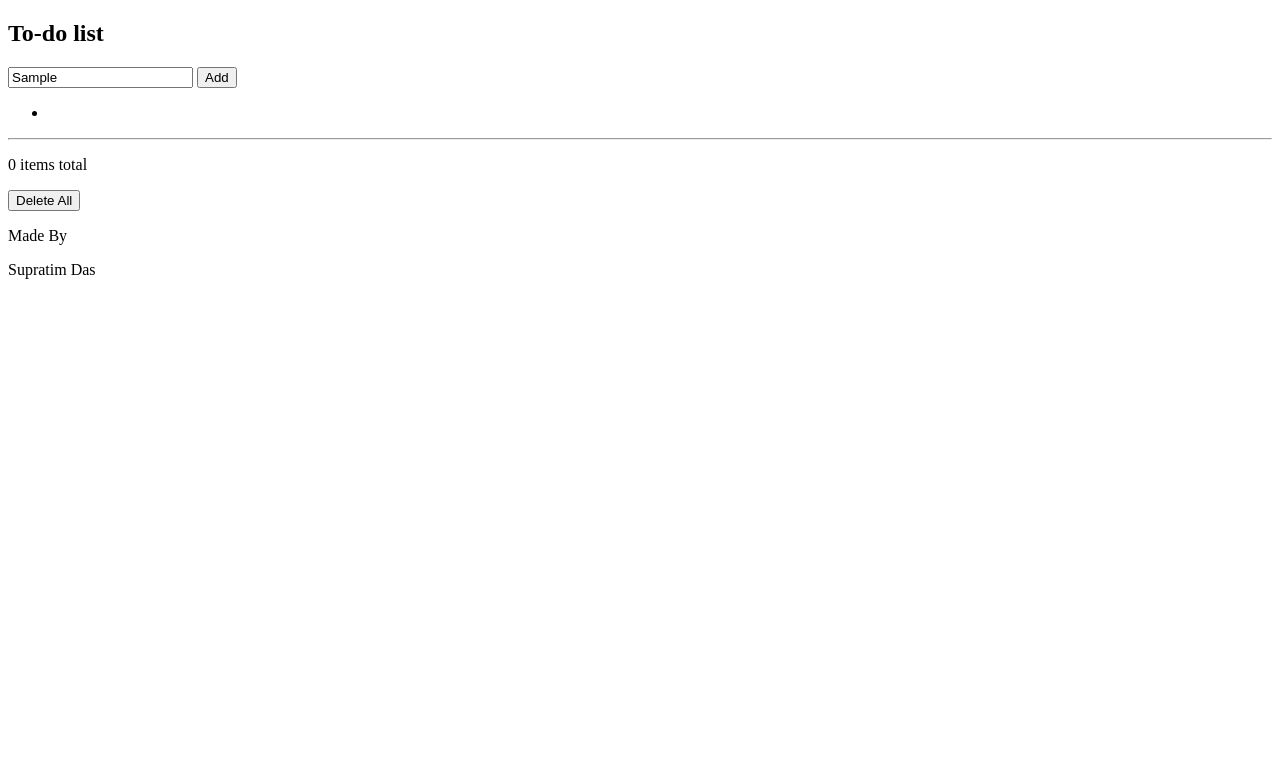
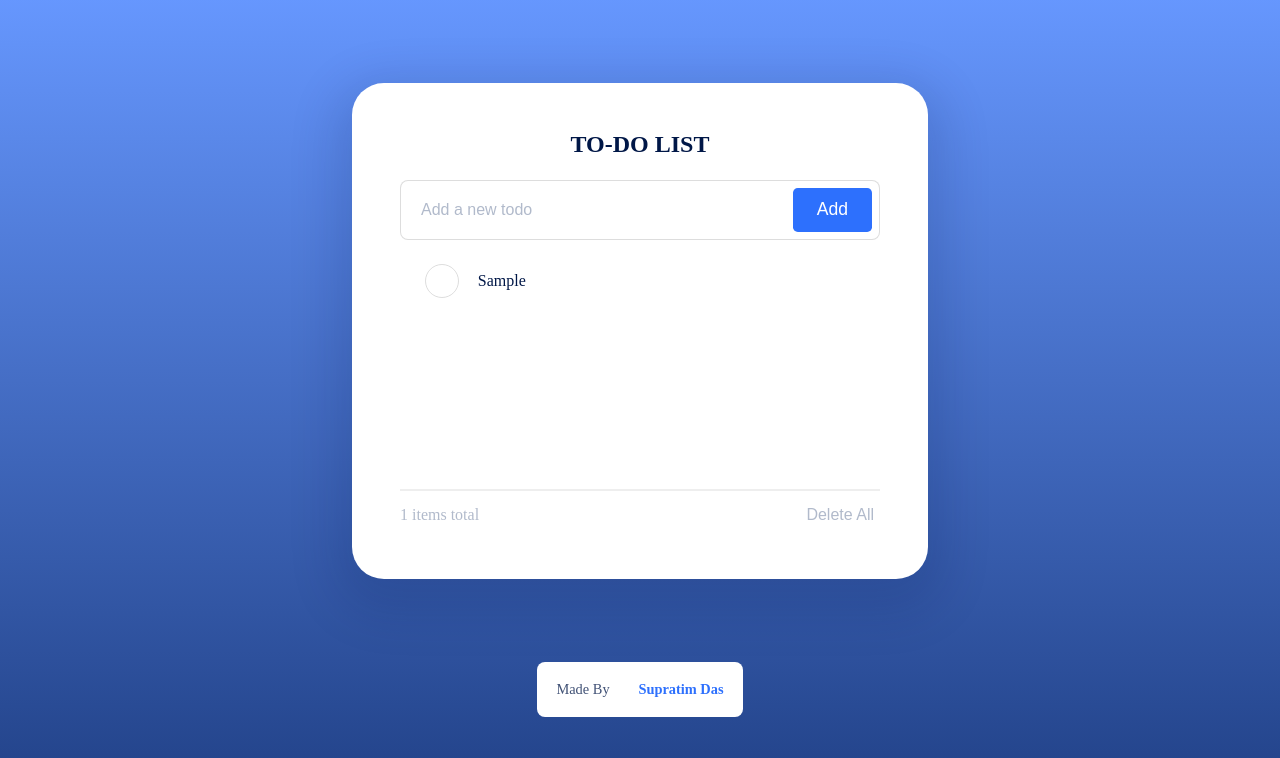
Before and after one commit to SupratimDas20/todo-application, a plain HTML site: page index.html in a window 1280 px wide. Both pictures are taken after typing "Sample" into the empty fields and a click on the button "Add". Drawn offline with Linux system fonts and the light colour scheme.

Commit message:
task done

```diff
--- a/index.html
+++ b/index.html
@@ -1,30 +1,27 @@
 <!DOCTYPE html>
 <html lang="en">
+
 <head>
     <meta charset="UTF-8">
     <meta name="viewport" content="width=device-width, initial-scale=1.0">
-    <link rel = "stylesheet" href="./style.css"/>
-    <script src ="script.js" defer></script>
-    <title>Todo List</title>
+    <link rel="stylesheet" href="./style.css">
+    <script src="./script.js" defer></script>
+    <title>Todo</title>
 </head>
+
 <body>
-    <section class ="todo">
+    <section class="todo">
         <h2>To-do list</h2>
         <div class="input">
-            <input
-            type="text"
-            class="input-field"
-            id="todoInput"
-            placeholder="Add a new todo"
-            />
+            <input type="text" class="input-field" id="todoInput" placeholder="Add a new todo" />
             <button class="btn">Add</button>
         </div>
         <ul class="scroll">
-            <li id="todolist"></li>
+            <li id="todoList"></li>
         </ul>
         <div>
-            <hr class="counter"/>
-            <div class = "counter-container">
+            <hr class="counter" />
+            <div class="counter-container">
                 <p><span id="todoCount">0</span> items total</p>
                 <button id="deleteButton">Delete All</button>
             </div>
@@ -37,4 +34,5 @@
         </div>
     </footer>
 </body>
+
 </html>
--- a/script.js
+++ b/script.js
@@ -4,42 +4,80 @@ let todo = JSON.parse(localStorage.getItem("todo")) || [];
 const todoInput = document.getElementById("todoInput");
 const todoList = document.getElementById("todoList");
 const todoCount = document.getElementById("todoCount");
-const addButton = document.getElementById("addButton");
+const addButton = document.querySelector(".btn");
 const deleteButton = document.getElementById("deleteButton");
 
 //Initialize
 document.addEventListener("DOMContentLoaded", function () {
     addButton.addEventListener("click", addTask);
     todoInput.addEventListener("keydown", function (event) {
-        if (event.key == "Enter") {
+        if (event.key === "Enter") {
             event.preventDefault();//Prevents default Enter key behavior
             addTask();
         }
     });
-    deleteButton.addEventListener(cancelIdleCallback, deleteAllTask);
+    deleteButton.addEventListener("click", deleteAllTask);
     displayTask();
 });
 
 function addTask() {
-
+    const newTask = todoInput.value.trim();
+    if (newTask !== "") {
+        todo.push({ text: newTask, disabled: false });
+        saveToLocalStorage();
+        todoInput.value = "";
+        displayTask();
+    }
 }
 
 function displayTask() {
-
+    todoList.innerHTML = "";
+    todo.forEach((item, index) => {
+        const p = document.createElement("p");
+        p.innerHTML = `
+        <div class="todo-container">
+        <input type="checkbox" class="todo-checkbox" id="input-${index}"${item.disabled ? "checked" : ""}>
+        <p id="todo-${index}" class= "${item.disabled ? "disabled" : ""} onclick="editTask(${index})">${item.text} </p>
+        </div>`;
+        p.querySelector(".todo-checkbox").addEventListener("change", () =>
+            toggleTask(index));
+        todoList.appendChild(p);
+    });
+    todoCount.textContent = todo.length;
 }
 
-function editTask() {
+function editTask(index) {
+    const todoItem = document.getElementById(`todo-${index}`);
+    const existingText = todo[index].text;
+    const inputElement = document.createElement("input");
 
+    inputElement.value = existingText;
+    todoItem.replaceWith(inputElement);
+    inputElement.focus();
+
+    inputElement.addEventListener("blur", function () {
+        const updatedText = inputElement.value.trim();
+        if (updatedText) {
+            todo[index].text = updatedText;
+            saveToLocalStorage();
+        }
+        displayTask();
+    });
 }
 
-function toggleTask() {
-
+function toggleTask(index) {
+    todo[index].disabled = !todo[index].disabled;
+    saveToLocalStorage();
+    displayTask();
 }
 
 function deleteAllTask() {
-
+    todo = [];
+    saveToLocalStorage();
+    displayTask();
 }
 
 function saveToLocalStorage() {
+    localStorage.setItem("todo", JSON.stringify(todo));
 
 }
--- a/style.css
+++ b/style.css
@@ -0,0 +1,206 @@
+:root{
+    --gradient:linear-gradient(
+        180deg,
+        rgba(45, 112, 253, 0.73) 0%,
+        #214187 100%
+    );
+    --dark:#001747;
+    --grey:#b1bacb;
+    --grey-border:rgba(210,210,210,0.75);
+    --grey-light:#eeeeee;
+    --grey-dark:#405175;
+    --blue:#2d70fd;
+    --green:#00d8a7;
+    --white:#ffffff;
+}
+
+body{
+    background:var(--gradient);
+    margin:0;
+    height: 100vh;
+    display:flex;
+    flex-direction: column;
+    justify-content: space-evenly;
+    align-items:center ;
+}
+
+.btn{
+    color:var(--white);
+    font-size:1.1rem;
+    padding:0.7rem 1.5rem;
+    border-radius:0.3rem;
+    background-color:var(--blue);
+    border:none;
+    position:absolute;
+    right:0.5rem;
+    bottom:0.5rem;
+}
+
+h1,
+h2,
+h3,
+h4,
+h5,
+h6,
+p{
+    margin:0;
+}
+
+/* todo container */
+.todo{
+    display:flex;
+    flex-direction:column;
+    justify-content: space-around;
+    border-radius: 2rem;
+    background:var(--white);
+    padding: 3rem;
+    height: 50%;
+    width: 60%;
+    box-shadow:0 1rem 3rem 1rem rgba(0,23,71,0.15);
+    max-width:30rem;
+}
+
+h2{
+    text-transform: uppercase;
+    height:3rem;
+    color:var(--dark);
+    text-align: center;
+}
+
+.input{
+    position: relative;
+    display: flex;
+}
+
+.input-field{
+    width:100%;
+    border:0.06rem solid #d2d2d2bf;
+    border-radius: 0.5rem;
+    padding: 1.25rem;
+    font-size: 1rem;
+}
+
+input[type="text"]::placeholder{
+    color:var(--grey);
+}
+
+.todo-container{
+    display:flex;
+    gap:1rem;
+}
+
+ul{
+    padding:0;
+    margin:0;
+    overflow-y:scroll;
+}
+ li{
+    display:flex;
+    flex-direction:column;
+    gap:1rem;
+    padding: 1.3rem;
+ }
+
+ #todoList p{
+    display: flex;
+    gap:1rem;
+    color:var(--dark);
+    align-items:center;
+ }
+
+ #todoList .disabled{
+    color:#8f98a8;
+ }
+
+ .disabled{
+    display:flex;
+    text-decoration:line-through;
+ }
+
+ input[type="checkbox"]{
+    appearance: none;
+    -webkit-appearance:none;
+    -moz-appearance:none;
+    cursor:pointer;
+ }
+
+ input[type="checkbox"]::before{
+    content:"\2713";
+    display:inline-block;
+    width: 2rem;
+    height:2rem;
+    font-size:1.7rem;
+    text-align:center;
+    border:0.06rem solid var(--grey-border);
+    border-radius:50%;
+    color:transparent;
+}
+
+input[type="checkbox"]:checked::before{
+    color:var(--white);
+    background-color: var(--green);
+    border:0.06rem solid var(--green);
+    border-radius:50%;
+}
+
+.counter{
+    border:0.06rem solid var(--grey-light);
+}
+
+.counter-container{
+    height:2rem;
+    display:flex;
+    justify-content: space-between;
+    color: var(--grey);
+}
+
+.counter-container p{
+    align-self:center;
+}
+
+.counter-container button{
+    border:none;
+    background-color: transparent;
+    color: var(--grey);
+    font-size:1rem;
+}
+
+.footer{
+    display:flex;
+    gap:1.8rem;
+    background-color:var(--white);
+    padding:1.2rem;
+    border-radius:0.5rem;
+}
+
+.made-by,
+.author{
+    font-size:0.9rem;
+}
+
+.made-by{
+    color:var(--grey-dark);
+}
+
+.author{
+    color:var(--blue);
+    font-weight:bold;
+}
+
+.scroll{
+    height:15rem;
+    scrollbar-width:thin;
+}
+
+.scroll::-webkit-scrollbar{
+    width:0.6rem;
+}
+
+.scroll::-webkit-scrollbar-thumb{
+    background-color: var(--blue);
+    border-radius:0.5rem;
+}
+
+.scroll::-webkit-scrollbar-track{
+    display:none;
+}
```
